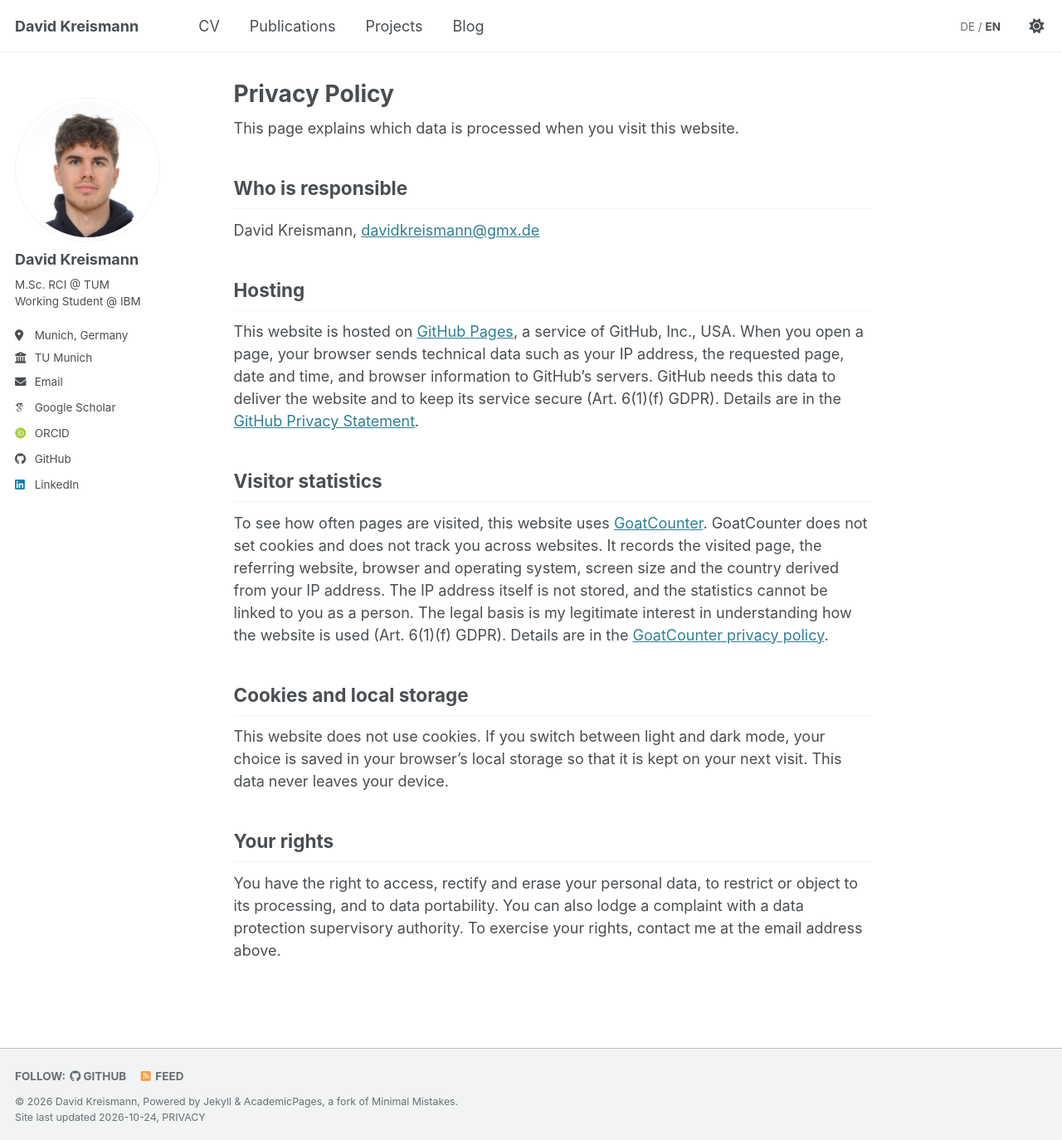
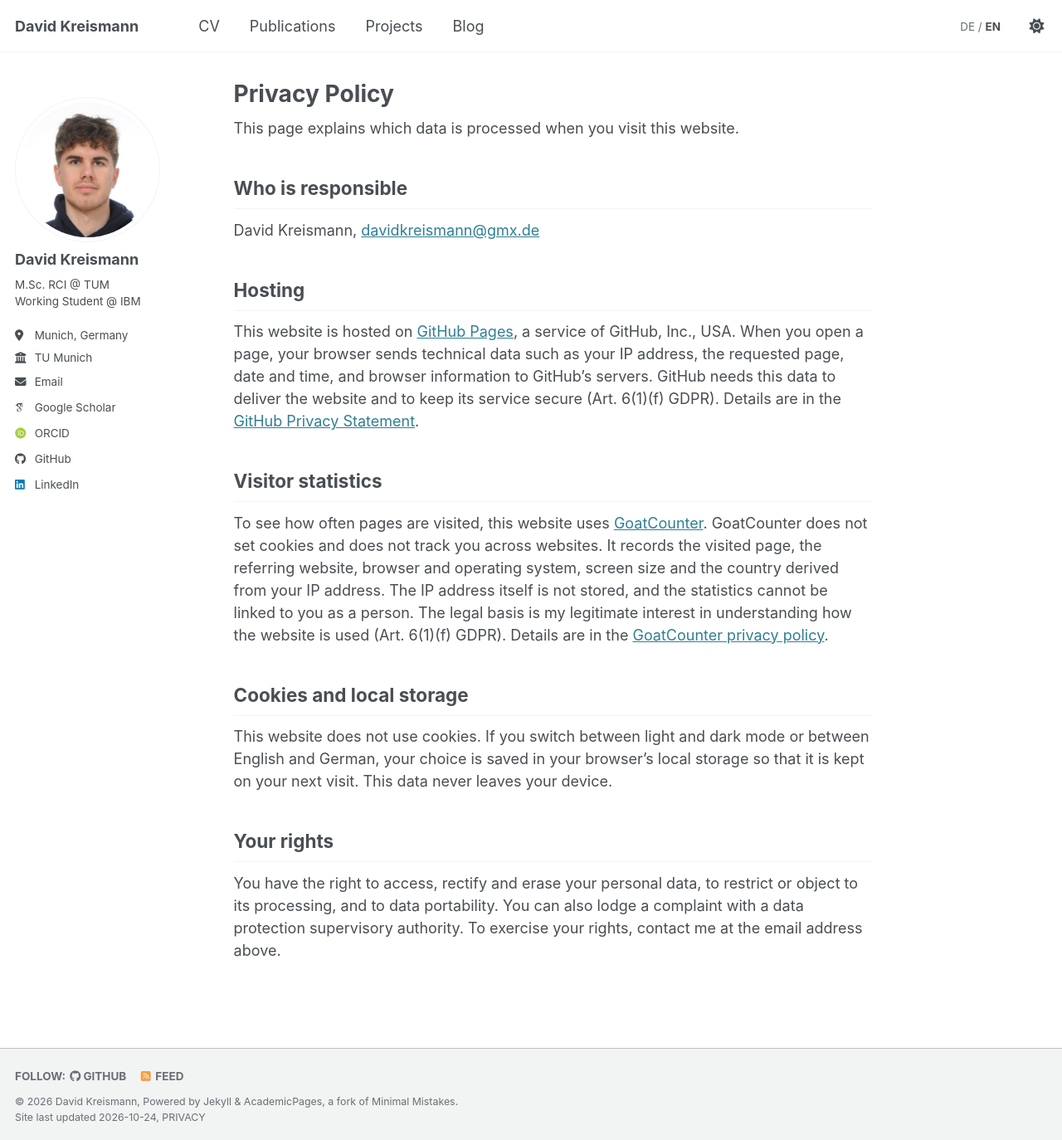
Before and after one commit to davidkreismann/davidkreismann.github.io, a Jekyll site: the page built from _pages/privacy.md, in a window 1280 px wide and 1374 px high. Shown: the whole window at 83% size. Built offline with Jekyll 4.4.1, drawn with Linux system fonts in a browser that asks for light colours; some web fonts are replaced.

Commit message:
Remember the chosen language for the home page

```diff
--- a/_pages/privacy.md
+++ b/_pages/privacy.md
@@ -22,7 +22,7 @@ To see how often pages are visited, this website uses [GoatCounter](https://www.
 
 ## Cookies and local storage
 
-This website does not use cookies. If you switch between light and dark mode, your choice is saved in your browser's local storage so that it is kept on your next visit. This data never leaves your device.
+This website does not use cookies. If you switch between light and dark mode or between English and German, your choice is saved in your browser's local storage so that it is kept on your next visit. This data never leaves your device.
 
 ## Your rights
 
```
Also changed, not shown: _includes/head/custom.html (+11 -0 lines), _pages/de/datenschutz.md (+1 -1 lines).
